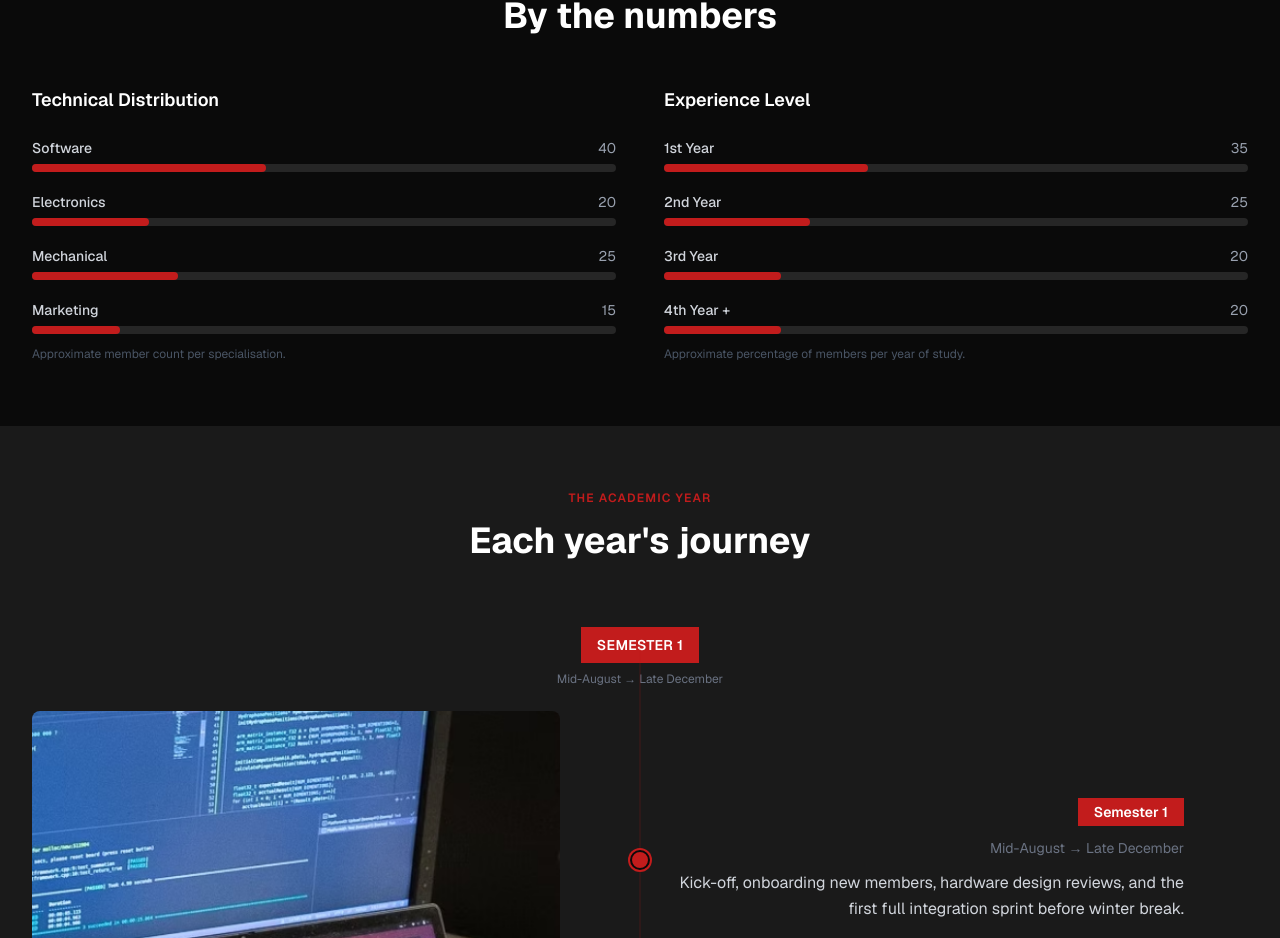
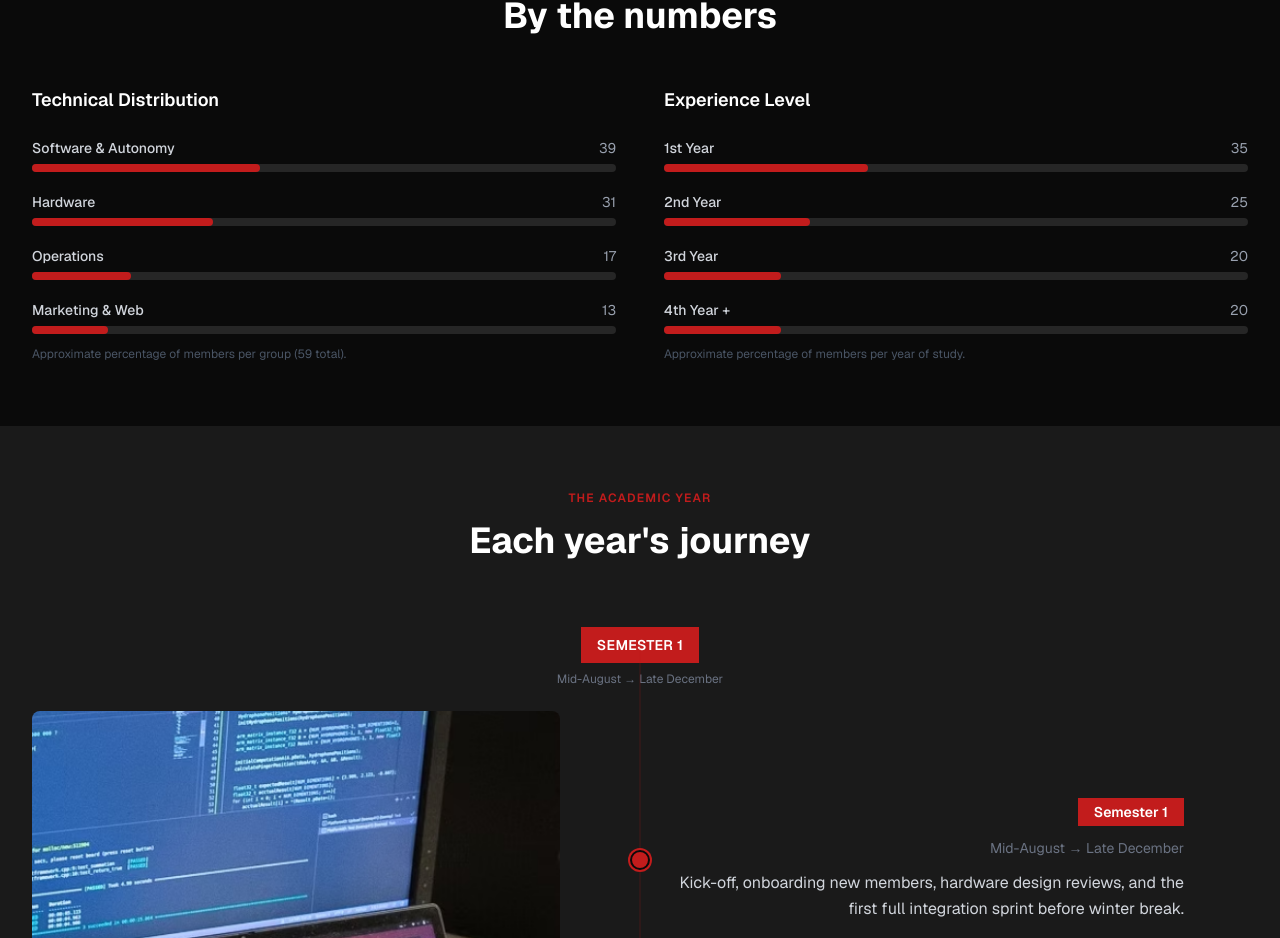
Before and after one commit to vortexntnu/Website_v2, a Next.js app in the folder vortex_website/: page /about in a window 1280 px wide. Shown: the part 1872-2810 px from the top of the page. Built offline with nearby package versions, Linux system fonts and the light colour scheme.

Commit message:
fix: typo

```diff
--- a/vortex_website/src/app/about/page.tsx
+++ b/vortex_website/src/app/about/page.tsx
@@ -48,10 +48,10 @@ const valueCards = [
 ];
 
 const technicalStats = [
-  { label: "Software", value: 40 },
-  { label: "Electronics", value: 20 },
-  { label: "Mechanical", value: 25 },
-  { label: "Marketing", value: 15 },
+  { label: "Software & Autonomy", value: 39 },
+  { label: "Hardware", value: 31 },
+  { label: "Operations", value: 17 },
+  { label: "Marketing & Web", value: 13 },
 ];
 
 const experienceStats = [
@@ -174,7 +174,7 @@ export default function AboutPage() {
                   <StatBar key={s.label} label={s.label} value={s.value} max={100} />
                 ))}
               </div>
-              <p className="mt-3 text-xs text-gray-600">Approximate member count per specialisation.</p>
+              <p className="mt-3 text-xs text-gray-600">Approximate percentage of members per group (59 total).</p>
             </div>
             <div>
               <h3 className="text-lg font-semibold text-white mb-6">Experience Level</h3>
--- a/vortex_website/src/app/page.tsx
+++ b/vortex_website/src/app/page.tsx
@@ -71,7 +71,7 @@ export default function HomePage() {
           </h1>
           <p className="mt-5 text-base md:text-lg text-cyan-100/55 max-w-lg animate-fade-in-up">
             A student organization at NTNU building autonomous underwater and
-            surface vehicles — where engineering meets the ocean.
+            surface vehicles, where engineering meets the ocean.
           </p>
           <div className="mt-8 flex flex-wrap gap-4 animate-fade-in-up">
             <Link
@@ -273,7 +273,7 @@ export default function HomePage() {
             <span className="text-xs font-semibold uppercase tracking-[0.25em] text-[#c21c1c]">Watch</span>
             <h2 className="mt-3 text-4xl font-bold text-white leading-tight">Vortex in Action</h2>
             <p className="mt-4 text-gray-500 leading-relaxed text-sm">
-              From sensor integration to autonomous missions — see how we bring our
+              From sensor integration to autonomous missions: see how we bring our
               engineering to life in the water.
             </p>
             <Link
```
